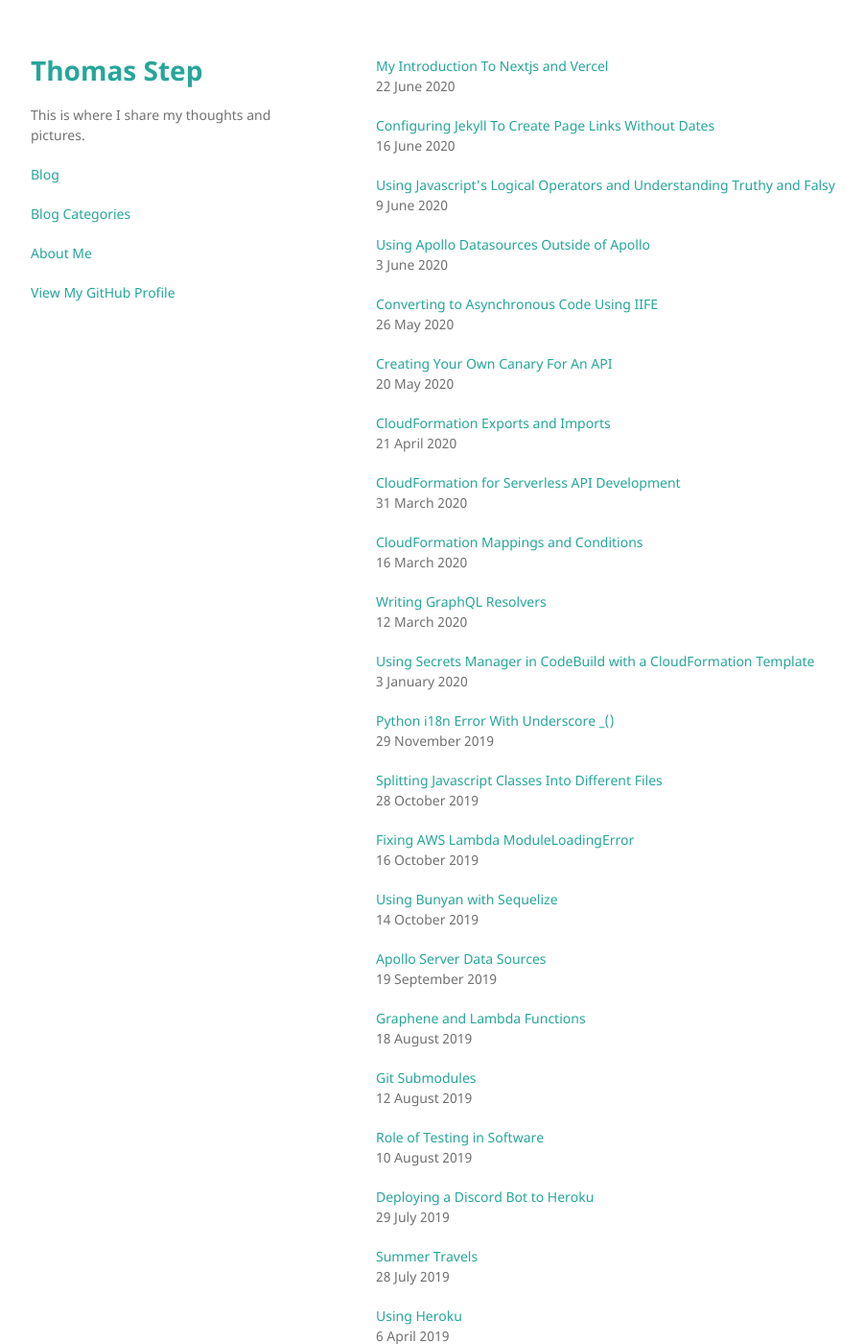
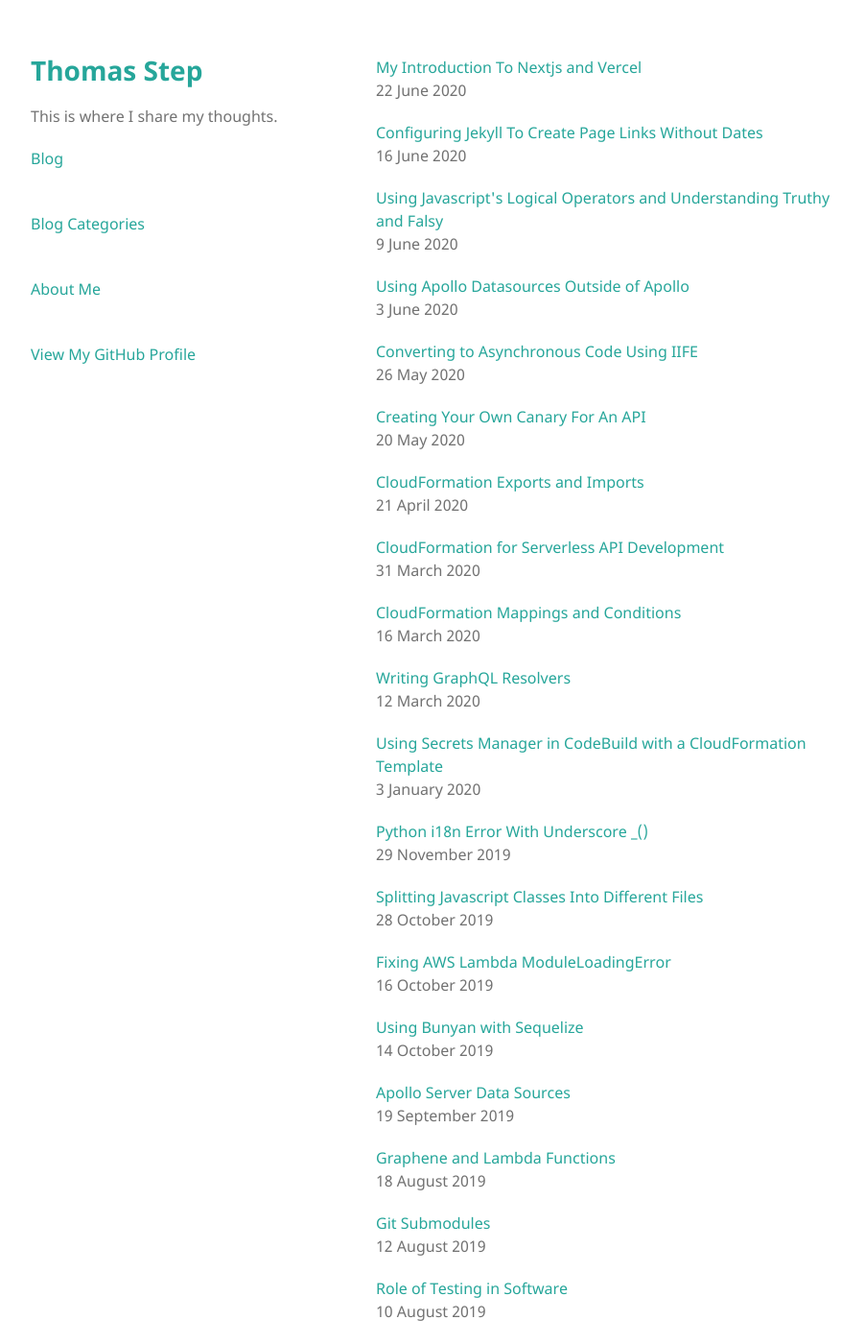
Before and after one commit to thomasstep/thomasstep.github.io, a Jekyll site: the page built from index.md, in a window 1280 px wide and 1400 px high. Shown: the whole window at 96% size, without its empty margins (178-1080 px from the left). Built offline with Jekyll 4.4.1, drawn with Linux system fonts in a browser that asks for light colours.

Commit message:
Increased font size and spaced out links.

```diff
--- a/_config.yml
+++ b/_config.yml
@@ -1,6 +1,6 @@
 title: Thomas Step
 # logo: /assets/img/logo.png
-description: This is where I share my thoughts and pictures.
+description: This is where I share my thoughts.
 google_analytics: UA-121297743-1
 theme: jekyll-theme-minimal
 github:
--- a/_layouts/default.html
+++ b/_layouts/default.html
@@ -30,12 +30,12 @@
 
         <p>{{ site.description | default: site.github.project_tagline }}</p>
 
-        <p><a href="/">Blog</a></p>
-        <p><a href="/categories">Blog Categories</a></p>
-        <p><a href="/about">About Me</a></p>
+        <p><a href="/">Blog</a></p><br>
+        <p><a href="/categories">Blog Categories</a></p><br>
+        <p><a href="/about">About Me</a></p><br>
 
         {% if site.github.is_user_page %}
-        <p class="view"><a href="{{ site.github.owner_url }}">View My GitHub Profile</a></p>
+        <p class="view"><a href="{{ site.github.owner_url }}">View My GitHub Profile</a></p><br>
         {% endif %}
       </header>
       <section>
--- a/_sass/jekyll-theme-minimal.scss
+++ b/_sass/jekyll-theme-minimal.scss
@@ -4,7 +4,7 @@
 body {
   background-color: #fff;
   padding:50px;
-  font: 14px/1.5 "Noto Sans", "Helvetica Neue", Helvetica, Arial, sans-serif;
+  font: 16px/1.5 "Noto Sans", "Helvetica Neue", Helvetica, Arial, sans-serif;
   color:#727272;
   font-weight:400;
 }
```
